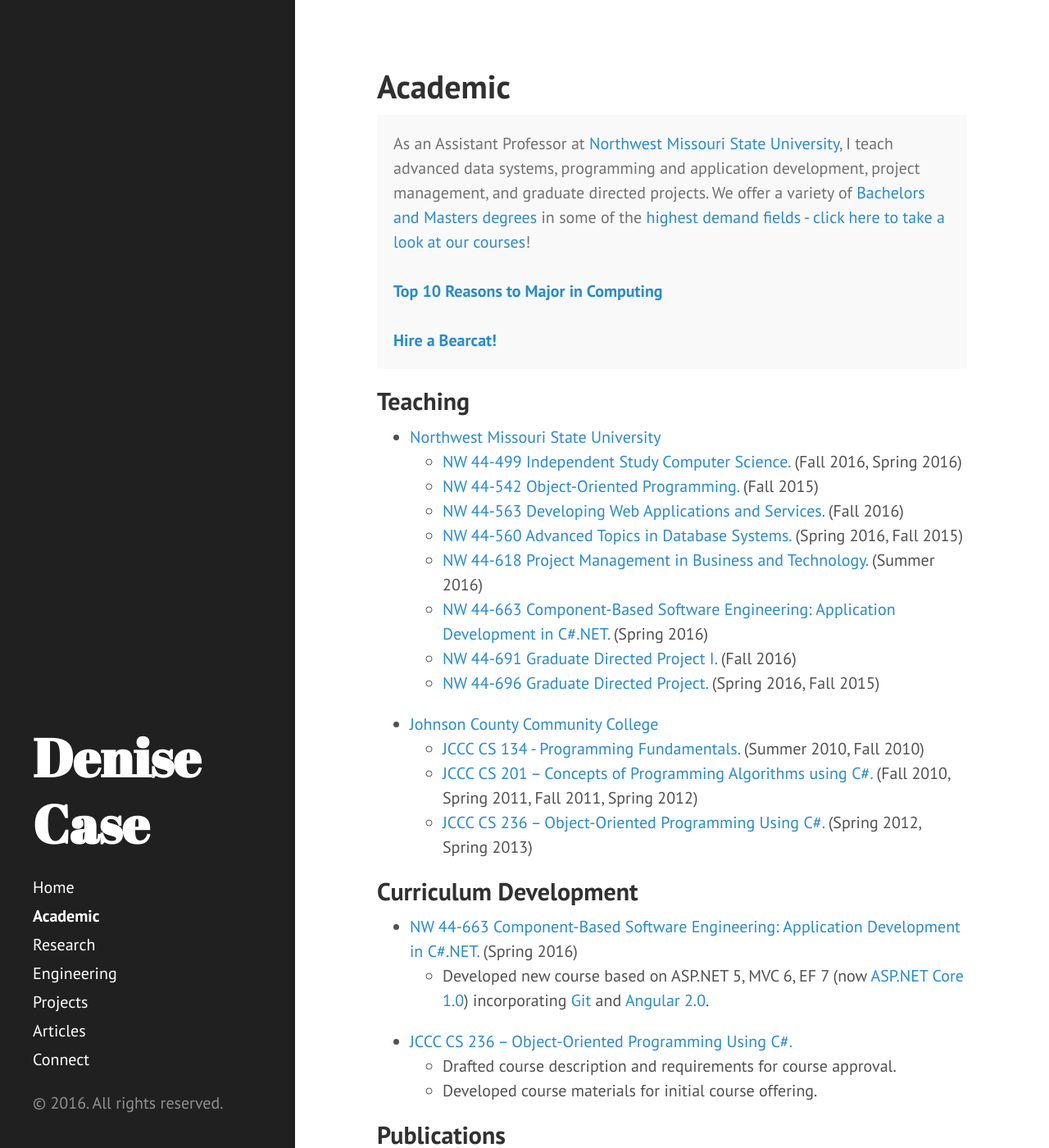
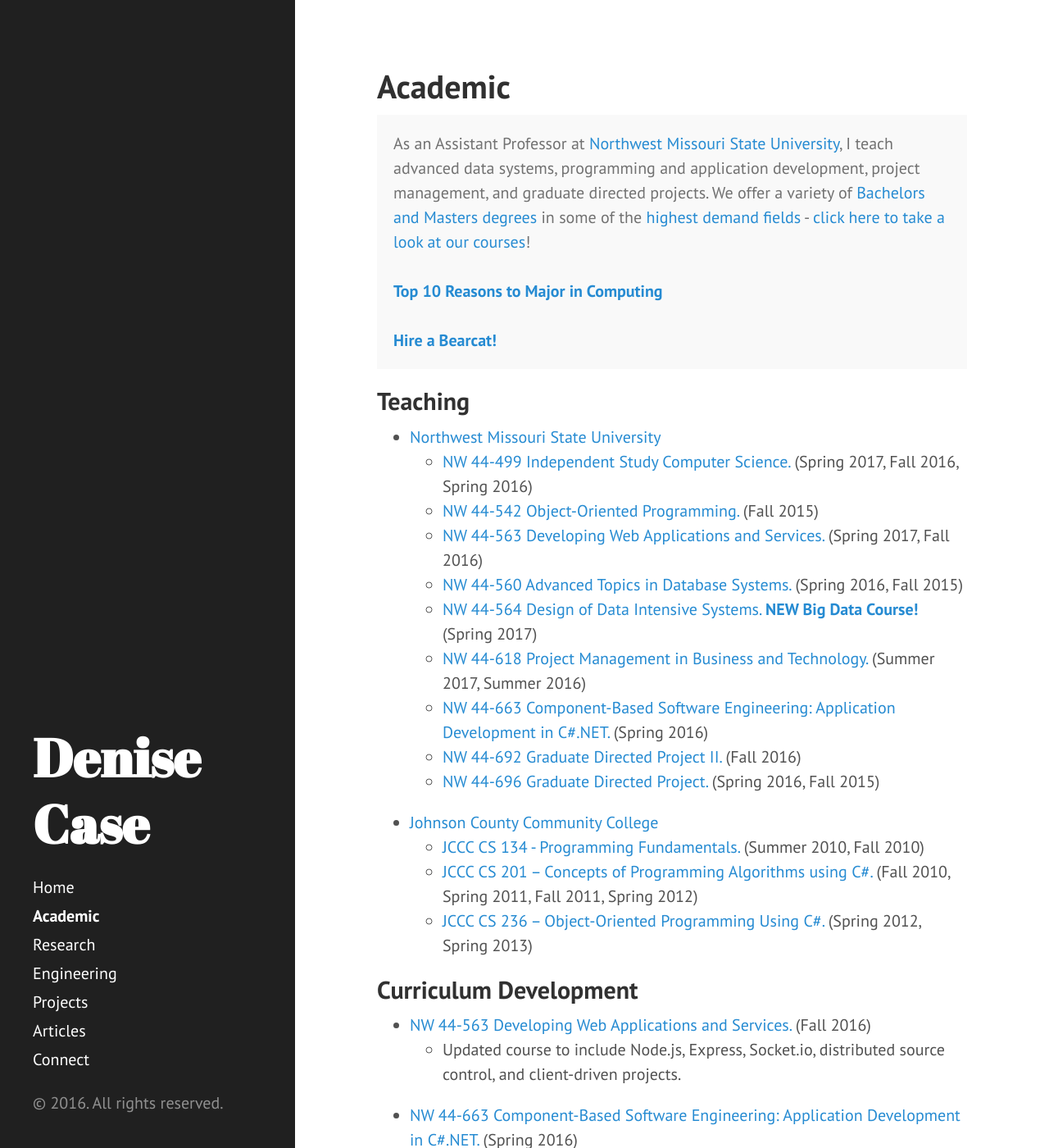
Before and after one commit to denisecase/denisecase.github.io, a Jekyll site: the page built from academic.md, in a window 1280 px wide and 1400 px high. Shown: the whole window at 82% size. Built offline with Jekyll 4.4.1, drawn with Linux system fonts in a browser that asks for light colours.

Commit message:
added courses

```diff
--- a/academic.md
+++ b/academic.md
@@ -17,13 +17,14 @@
 ## Teaching
 
 *   [Northwest Missouri State University](http://www.nwmissouri.edu/)
-    *   [NW 44-499 Independent Study Computer Science.](http://www.nwmissouri.edu/csis/msacs/courses.htm) (Fall 2016, Spring 2016)
+    *   [NW 44-499 Independent Study Computer Science.](http://www.nwmissouri.edu/csis/msacs/courses.htm) (Spring 2017, Fall 2016, Spring 2016)
     *   [NW 44-542 Object-Oriented Programming.](http://www.nwmissouri.edu/csis/msacs/courses.htm) (Fall 2015)
-    *   [NW 44-563 Developing Web Applications and Services.](http://www.nwmissouri.edu/csis/msacs/courses.htm) (Fall 2016)
+    *   [NW 44-563 Developing Web Applications and Services.](http://www.nwmissouri.edu/csis/msacs/courses.htm) (Spring 2017, Fall 2016)
     *   [NW 44-560 Advanced Topics in Database Systems.](http://www.nwmissouri.edu/csis/msacs/courses.htm) (Spring 2016, Fall 2015)
-    *   [NW 44-618 Project Management in Business and Technology.](http://www.nwmissouri.edu/csis/msacs/courses.htm) (Summer 2016)
+    *   [NW 44-564 Design of Data Intensive Systems. **NEW Big Data Course!**](http://www.nwmissouri.edu/csis/msacs/courses.htm) (Spring 2017)
+    *   [NW 44-618 Project Management in Business and Technology.](http://www.nwmissouri.edu/csis/msacs/courses.htm) (Summer 2017, Summer 2016)
     *   [NW 44-663 Component-Based Software Engineering: Application Development in C#.NET.](http://www.nwmissouri.edu/csis/msacs/courses.htm) (Spring 2016)
-    *   [NW 44-691 Graduate Directed Project I.](http://www.nwmissouri.edu/csis/msacs/courses.htm) (Fall 2016)
+    *   [NW 44-692 Graduate Directed Project II.](http://www.nwmissouri.edu/csis/msacs/courses.htm) (Fall 2016)
     *   [NW 44-696 Graduate Directed Project.](http://www.nwmissouri.edu/csis/msacs/courses.htm) (Spring 2016, Fall 2015)
 
 *   [Johnson County Community College](http://www.jccc.edu)
@@ -33,12 +34,13 @@
 
 ## Curriculum Development
 
+*   [NW 44-563 Developing Web Applications and Services.](http://www.nwmissouri.edu/csis/msacs/courses.htm) (Fall 2016)
+    * Updated course to include Node.js, Express, Socket.io, distributed source control, and client-driven projects.
 *   [NW 44-663 Component-Based Software Engineering: Application Development in C#.NET.](http://www.nwmissouri.edu/csis/msacs/courses.htm) (Spring 2016)
-    *   Developed new course based on ASP.NET 5, MVC 6, EF 7 (now [ASP.NET Core 1.0](http://www.asp.net/)) incorporating [Git](https://git-scm.com/) and [Angular 2.0](https://angular.io/).
-
+    * Developed new course based on ASP.NET 5, MVC 6, EF 7 (now [ASP.NET Core 1.0](http://www.asp.net/)) incorporating [Git](https://git-scm.com/) and [Angular 2.0](https://angular.io/).
 *   [JCCC CS 236 – Object-Oriented Programming Using C#.](http://catalog.jccc.edu/coursedescriptions/cs/)
-    *   Drafted course description and requirements for course approval.
-    *   Developed course materials for initial course offering.
+    * Drafted course description and requirements for course approval.
+    * Developed course materials for initial course offering.
 
 ## Publications
 
```
